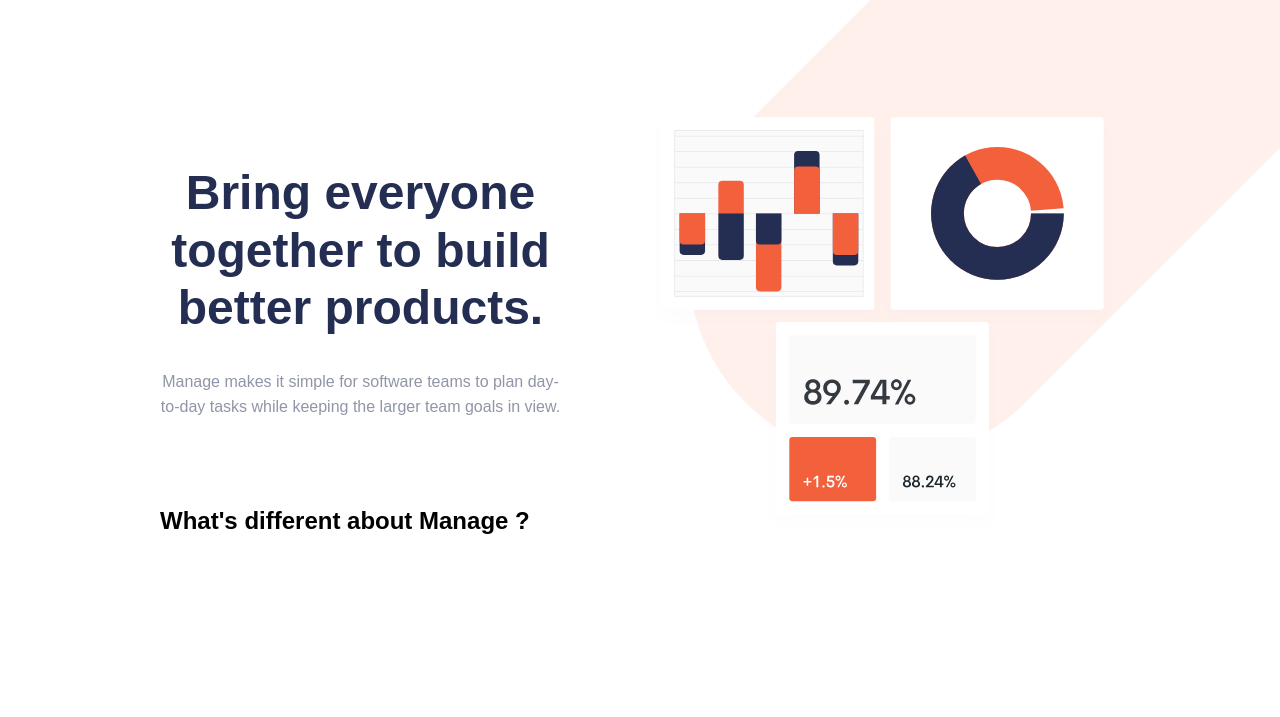
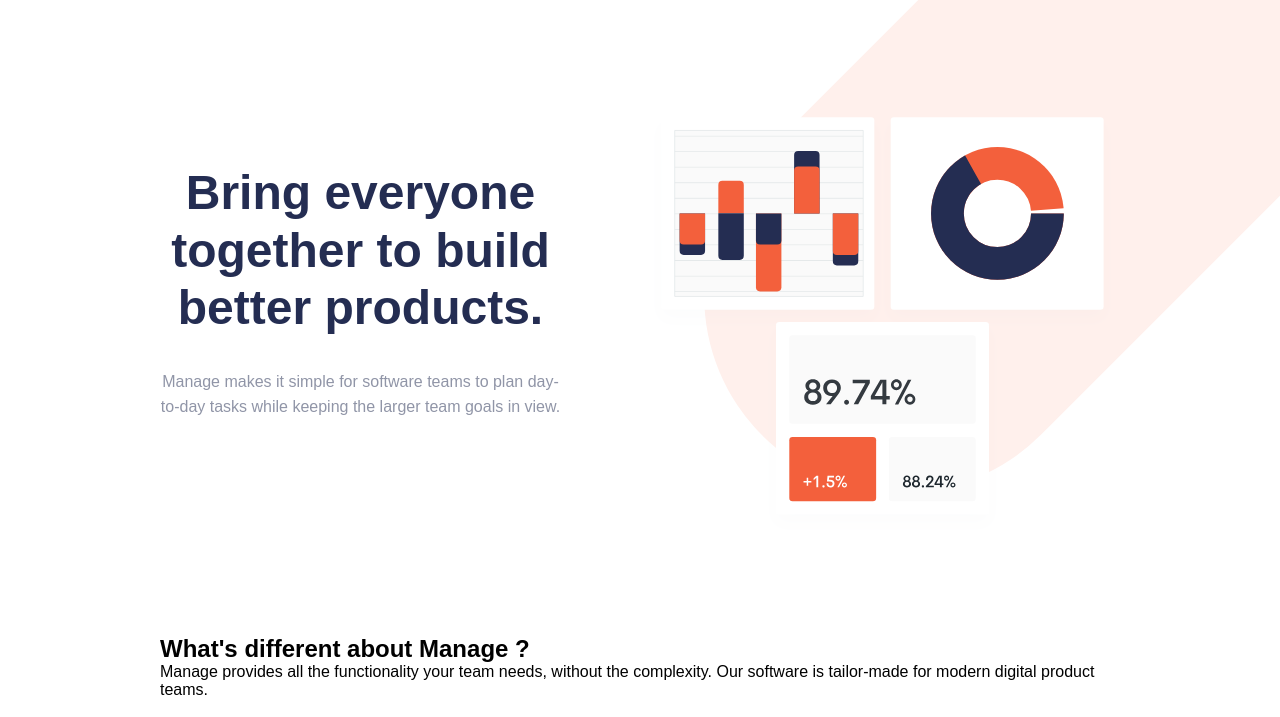
Before and after one commit to Thomaster100/manage-landing-page, a website: page html/index.html in a window 1280 px wide. Shown: the part 83-800 px from the top of the page. Drawn offline with Linux system fonts and the light colour scheme; a web font is replaced by a local one.

```diff
--- a/css/styles.css
+++ b/css/styles.css
@@ -145,6 +145,11 @@
   background-color: rgba(242, 95, 58, 0.65);
 }
 
+/* BLOC ADVANTAGES */
+.container__advantages {
+  margin-top: 8rem;
+}
+
 /* MEDIA QUERIES */
 @media screen and (min-width: 768px) {
   .html {
@@ -158,8 +163,8 @@
   }
   .container__tablet-bg .img__tablet {
     width: 46rem;
-    top: -12rem;
-    left: 26rem;
+    top: -10rem;
+    left: 27rem;
   }
 
   .nav__logo {
--- a/html/index.html
+++ b/html/index.html
@@ -36,7 +36,11 @@
       </div>
     </div>
     <div class="wrapper container__advantages">
-      <h2>What's different about Manage ?     </h2>
+      <h2>What's different about Manage ?</h2>
+      <p>
+        Manage provides all the functionality your team needs, without
+        the complexity. Our software is tailor-made for modern digital product teams.
+      </p>
     </div>
     <script src="./../js/main.js"></script>
   </body>
```
Also changed, not shown: 1 other file.
